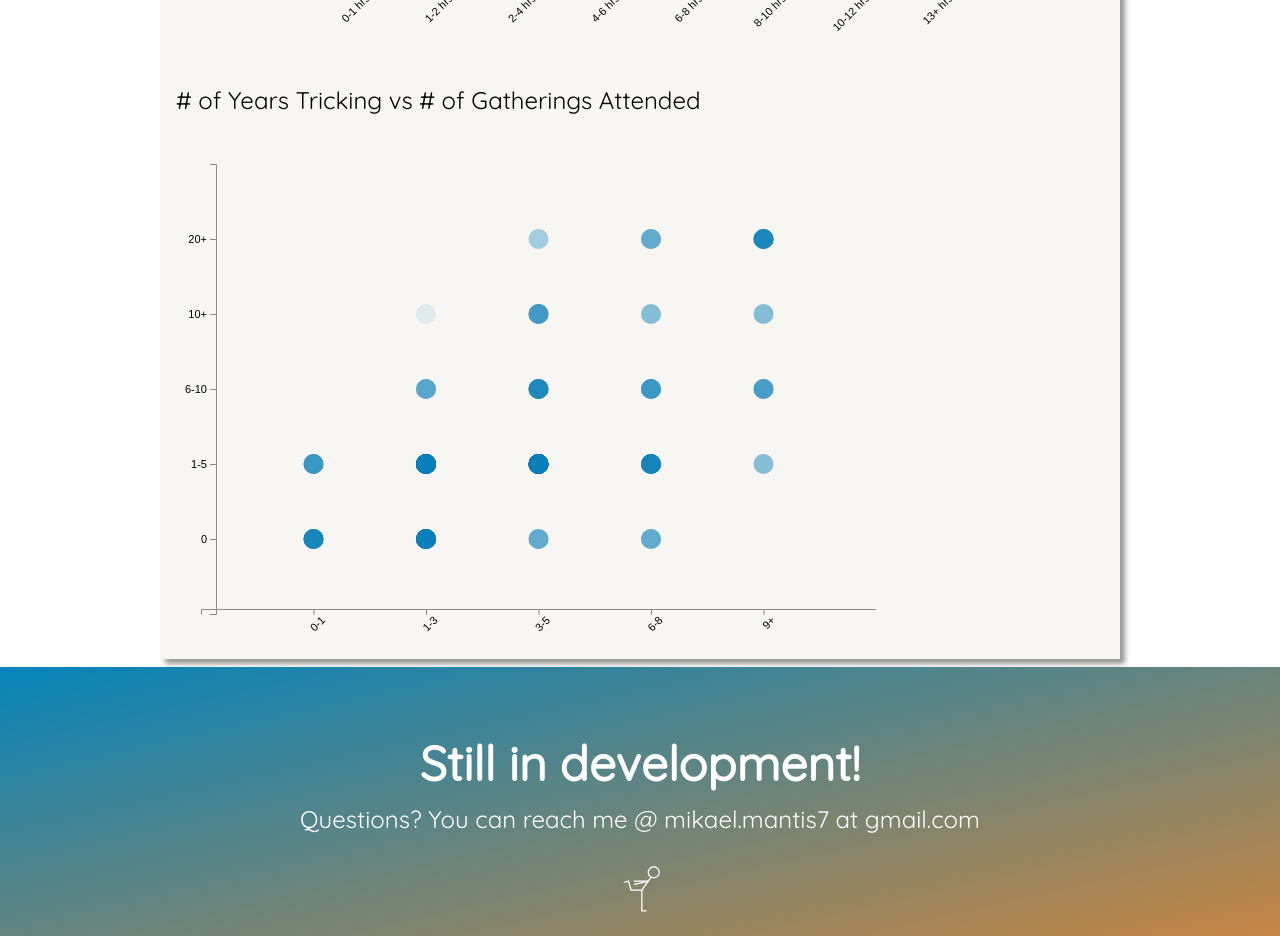
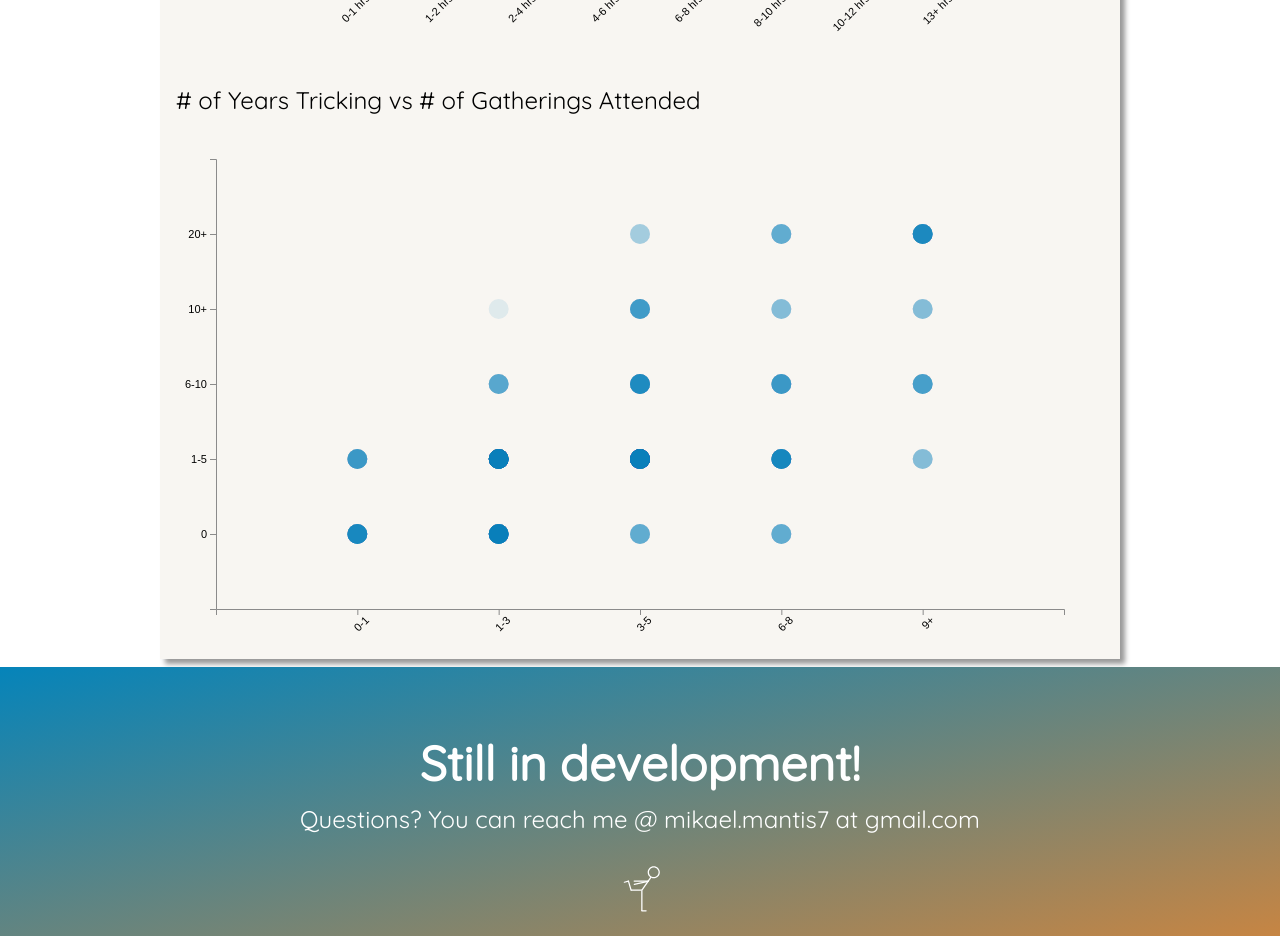
Before and after one commit to mantism/TrickingSurvey, a React (Create React App) app: page / in a window 1280 px wide. Shown: the part 4040-4976 px from the top of the page. Built offline with nearby package versions, Linux system fonts and the light colour scheme.

Commit message:
generalized chart styles, centered scatterplot

```diff
--- a/src/BarChart.jsx
+++ b/src/BarChart.jsx
@@ -1,7 +1,6 @@
 import React, { Component } from 'react';
 import { scaleLinear, scaleBand } from 'd3-scale';
 import Axes from './Axes';
-
 import _ from 'lodash';
 
 class Bar extends Component {
@@ -103,7 +102,7 @@ class BarChart extends Component {
     });
 
 		return (
-      <div className="barChart-section" ref={(el)=> { this.container = el}} style={{height}}>
+      <div className="chart-section" ref={(el)=> { this.container = el}} style={{height}}>
 			  <svg viewBox={`0 0 ${width} ${height}`}>
           <Axes scales={{xScale, yScale}} margins={this.props.margins}
             svgHeight={height} svgWidth={width}
--- a/src/Experience.jsx
+++ b/src/Experience.jsx
@@ -34,7 +34,7 @@ class Experience extends Component {
             </BarSection>
             <BarSection data={yearsData} class="Years" description="How long have they been tricking?"/>
             <BarSection data={trainingData} class="Training" description="How many hours a week do they train?"/>
-            <YearsVsGatherings data={allData} class="Years-Hours"/>
+            <YearsVsGatherings data={allData} class="Years-Gatherings"/>
           </div>
 
 
--- a/src/ScatterPlot.jsx
+++ b/src/ScatterPlot.jsx
@@ -15,6 +15,28 @@ class ScatterPlot extends Component {
     this.counts = this.aggregateData();
     this.getXScale = this.getXScale.bind(this);
     this.getYScale = this.getYScale.bind(this);
+    this.fitParentContainer = this.fitParentContainer.bind(this);
+  }
+
+  componentDidMount() {
+    this.fitParentContainer();
+    window.addEventListener('resize', this.fitParentContainer);
+  }
+
+  componentWillMount() {
+    window.removeEventListener('resize', this.fitParentContainer);
+  }
+
+  fitParentContainer() {
+    const { containerWidth } = this.state;
+    const currentContainerWidth = this.container.getBoundingClientRect().width;
+
+    const shouldResize = containerWidth !== currentContainerWidth;
+    if (shouldResize) {
+      this.setState({
+        containerWidth: currentContainerWidth,
+      });
+    }
   }
 
   aggregateData() {
@@ -32,7 +54,7 @@ class ScatterPlot extends Component {
   }
 
   //need to figure out how to map, sort, and reduce all the values
-  getXScale() {
+  getXScale(width) {
     let domainValues = _.map(this.props.data, (d) => d.numYearsTricking);
     let sortedVals = _.sortBy(domainValues, [(d) => {
       let rank = consts.yearsRank[d];
@@ -43,10 +65,10 @@ class ScatterPlot extends Component {
     return scaleBand()
       .padding(this.props.padding)
       .domain(sortedVals)
-      .range([this.props.padding, (this.props.width)]);
+      .range([this.props.margins.left, width - this.props.margins.left]);
   }
 
-  getYScale() {
+  getYScale(height) {
     let domainValues = _.map(this.props.data, (d) => d.numGatherings);
     let sortedVals = _.sortBy(domainValues, [(d) => {
       let rank = consts.gatherRank[d];
@@ -56,14 +78,14 @@ class ScatterPlot extends Component {
     return scaleBand()
       .padding(this.props.padding)
       .domain(sortedVals)
-      .range([this.props.height - this.props.padding, this.props.padding]);
+      .range([height - this.props.margins.bottom, this.props.margins.top]);
   }
 
   render() {
-    const xScale = this.getXScale();
-    const yScale = this.getYScale();
-    const height = this.props.height;
-    const width = this.props.width;
+    const width = Math.max(this.state.containerWidth, this.props.width);
+    const height = this.props.width * (5/7);
+    const xScale = this.getXScale(width);
+    const yScale = this.getYScale(height);
 
     const circles = _.map(this.props.data, (point, i) => {
       const str = point.numYearsTricking + ' ' + point.numGatherings;
@@ -82,8 +104,8 @@ class ScatterPlot extends Component {
     });
 
     return (
-      <div className="scatterPlot-section">
-        <svg width={width} height={height}>
+      <div className="chart-section" ref={(el)=> { this.container = el}} style={{height}}>
+        <svg viewBox={`0 0 ${width} ${height}`}>
           {circles}
           <Axes scales={{xScale, yScale}} margins={this.props.margins} svgHeight={height} svgWidth={width} />
         </svg>
--- a/src/modules/barChart.css
+++ b/src/modules/barChart.css
@@ -1,10 +1,10 @@
-.barChart-section {
+.chart-section {
   margin: 0 auto;
   position: relative;
   width: 100%;
   display: inline-block;
   max-height: 500px; }
-  .barChart-section svg {
+  .chart-section svg {
     position: absolute; }
 
 .Axis path,
--- a/src/styles.css
+++ b/src/styles.css
@@ -1,11 +1,11 @@
 @import url("https://fonts.googleapis.com/css?family=Quicksand|Roboto");
-.barChart-section {
+.chart-section {
   margin: 0 auto;
   position: relative;
   width: 100%;
   display: inline-block;
   max-height: 500px; }
-  .barChart-section svg {
+  .chart-section svg {
     position: absolute; }
 
 .Axis path,
--- a/src/styles/modules/barChart.scss
+++ b/src/styles/modules/chart.scss
@@ -1,4 +1,4 @@
-.barChart-section {
+.chart-section {
   margin: 0 auto;
   position: relative;
   width: 100%;
--- a/src/styles/styles.scss
+++ b/src/styles/styles.scss
@@ -1,6 +1,6 @@
 @import './modules/variables';
 
-@import './modules/barChart';
+@import './modules/chart';
 @import './modules/divider';
 @import './modules/fonts';
 @import './modules/header';
```
